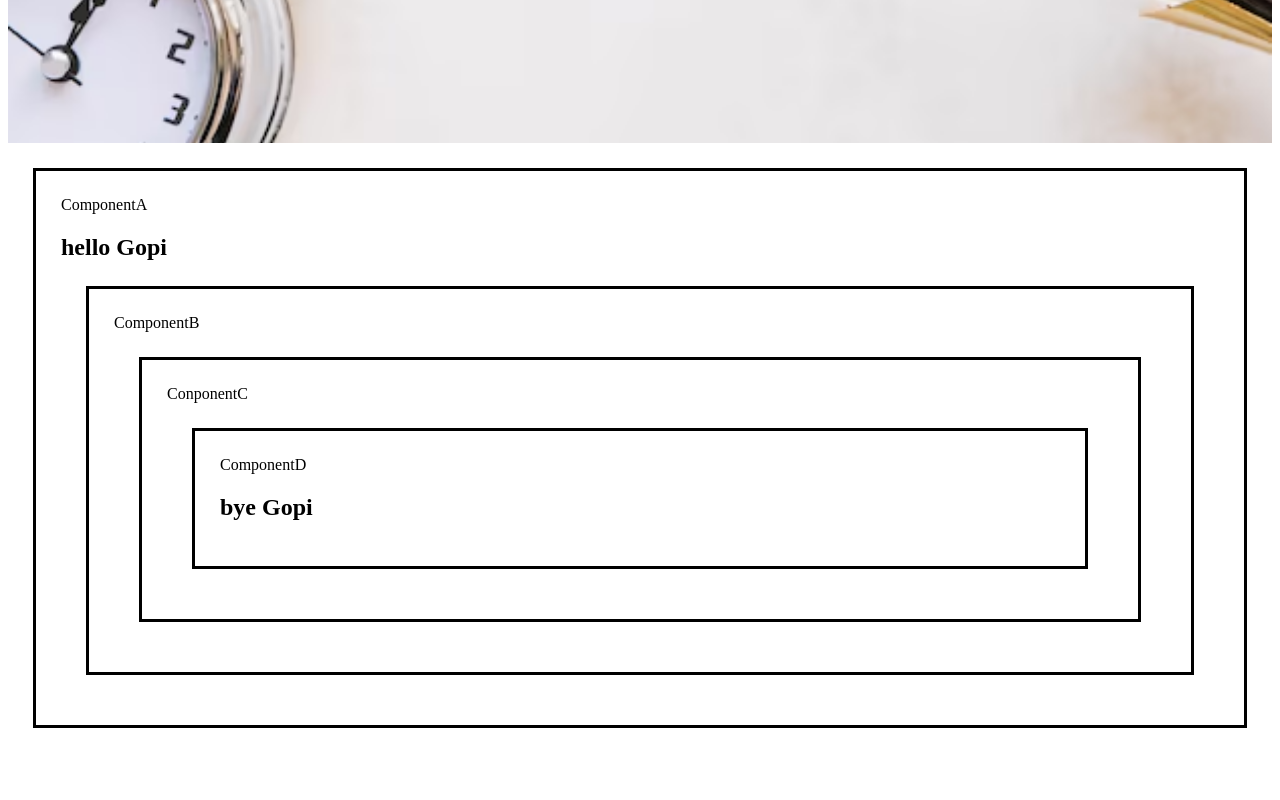
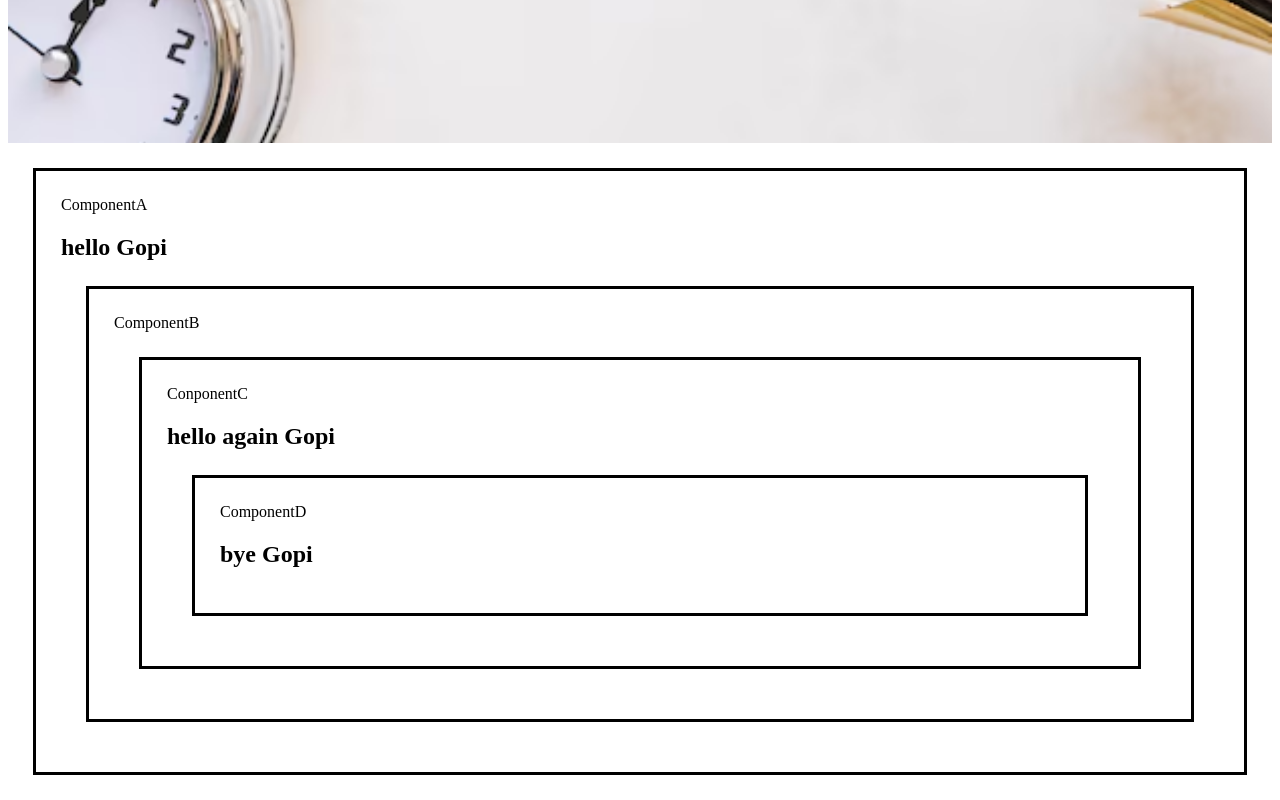
Before and after one commit to Gopi2923/my-react-app, a React (Vite) app: page / in a window 1280 px wide. Shown: the part 4772-5572 px from the top of the page. Before the commit the page ends 5525 px from the top, so only its background shows below. Built offline with nearby package versions, Linux system fonts and the light colour scheme.

Commit message:
Few changes.

```diff
--- a/src/ComponentA.jsx
+++ b/src/ComponentA.jsx
@@ -1,4 +1,4 @@
-import {useState, useEffect, createContext} from 'react'
+import {useState, createContext} from 'react'
 import ComponentB from './ComponentB'
 
 //useContext() hook
--- a/src/ComponentB.jsx
+++ b/src/ComponentB.jsx
@@ -1,4 +1,4 @@
-import React from 'react'
+import React from 'react';
 import ComponentC from './ComponentC'
 
 const ComponentB = () => {
--- a/src/ComponentC.jsx
+++ b/src/ComponentC.jsx
@@ -1,10 +1,15 @@
-import React from 'react'
+import {useContext} from 'react'
+import { UserContext } from './ComponentA'
 import ComponentD from './ComponentD'
 
 const ComponentC = () => {
+
+  const value = useContext(UserContext);
+
   return (
     <div className='box'>
       ConponentC
+        <h2>{`hello again ${value}`}</h2>
       <ComponentD />
       </div>
   )
--- a/src/ComponentD.jsx
+++ b/src/ComponentD.jsx
@@ -1,4 +1,4 @@
-import React, {useContext} from 'react'
+import {useContext} from 'react'
 import { UserContext } from './ComponentA'
 
 const ComponentD = () => {
```
